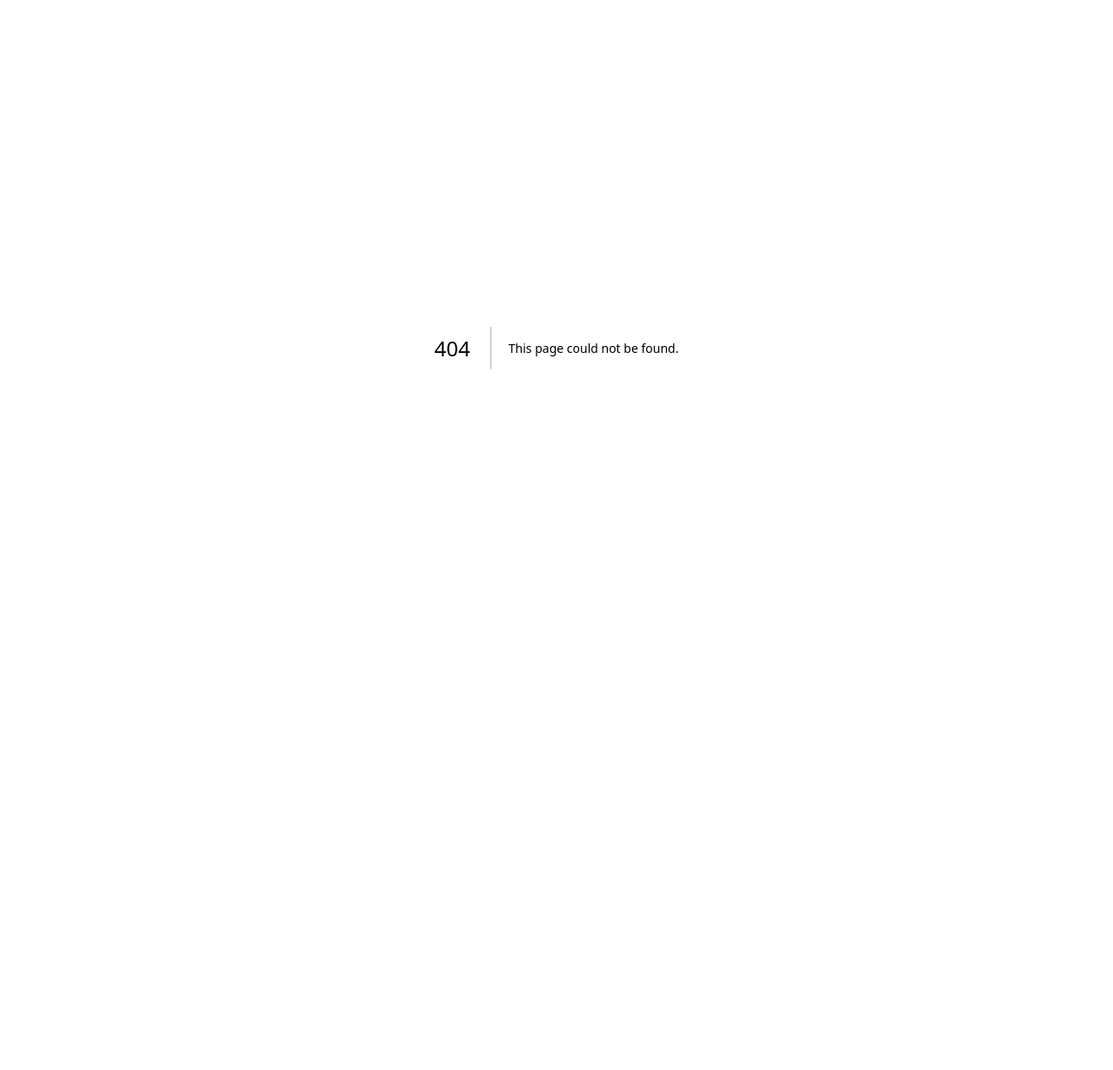
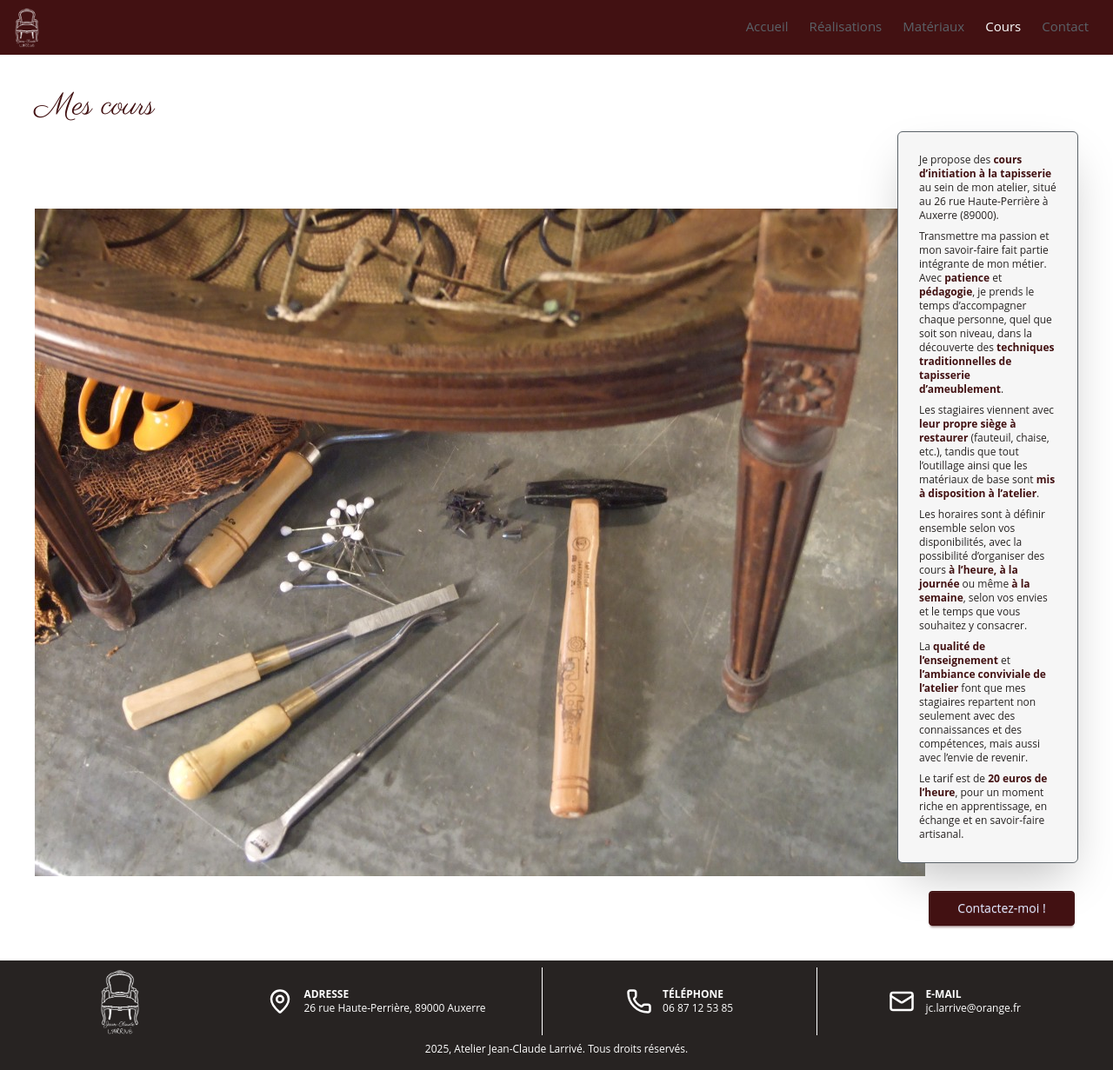
Before and after one commit to Clabb2029/larrive-website, a Next.js app: page /cours in a window 1280 px wide. Before the commit this address had no page. Shown: the whole page at 87% size. Before the commit the page ends 800 px from the top, so only its background shows below. Built offline with nearby package versions, Linux system fonts and the light colour scheme.

Commit message:
courses page implemented

```diff
--- a/src/components/PageLayout.tsx
+++ b/src/components/PageLayout.tsx
@@ -3,9 +3,9 @@ import Navbar from "./navbar";
 
 export const PageLayout = ({ children }: { children: React.ReactNode }) => {
     return (
-        <div className="min-h-screen bg-base-100">
+        <div className="min-h-screen bg-base-100 flex flex-col">
             <Navbar />
-            <div className="container p-6">
+            <div className="w-full p-10 flex-1">
                 {children}
             </div>
             <Footer />
--- a/src/components/contactButton.tsx
+++ b/src/components/contactButton.tsx
@@ -1,8 +1,8 @@
 import Link from "next/link";
 
-export default function ContactButton({ buttonText }: { buttonText: string }) {
+export default function ContactButton({ buttonText, className }: { buttonText: string, className?: string }) {
     return (
-        <div className="text-center">
+        <div className={`text-center ${className}`}>
             <Link href="/contact" className="btn btn-primary font-normal px-8">
                 {buttonText}
             </Link>
--- a/src/components/footer.tsx
+++ b/src/components/footer.tsx
@@ -5,9 +5,9 @@ export default function Footer() {
 
     return (
         <footer className="bg-base-content text-base-100 text-xs">
-            <div className="container px-6 py-4 mx-auto">
+            <div className="container px-6 py-2 mx-auto">
                 <div className="grid grid-cols-1 sm:grid-cols-2 lg:grid-cols-5 gap-6 sm:gap-y-10">
-                    <Image src="/logo.png" height={60} width={60} alt="Website logo" className="col-span-1 filter invert brightness-0 mx-auto my-auto"/>
+                    <Image src="/logo.png" height={50} width={50} alt="Logo du site" className="col-span-1 filter invert brightness-0 mx-auto my-auto"/>
                     <div className="flex flex-col lg:flex-row items-stretch col-span-1 lg:col-span-4 w-fit lg:w-full mx-auto divide-y lg:divide-y-0 divide-base-100 lg:divide-x">
                         <div className="flex flex-row items-center lg:justify-center flex-1 lg:pe-8 py-2">
                             <MapPin size={30} className="me-3"/>
@@ -33,7 +33,7 @@ export default function Footer() {
                     </div>
                 </div>
             </div>
-            <p className="p-4 text-center">{new Date().getFullYear()}, Atelier Jean-Claude Larrivé. Tous droits réservés.</p>
+            <p className="pb-4 text-center">{new Date().getFullYear()}, Atelier Jean-Claude Larrivé. Tous droits réservés.</p>
         </footer>
     )
 }
--- a/src/components/navbar.tsx
+++ b/src/components/navbar.tsx
@@ -26,7 +26,7 @@ export default function Navbar() {
         <div className="sticky top-0">
             <nav className="relative px-4 py-2 flex justify-between items-center bg-primary text-base-300">
                 <Link href="/">
-                    <Image src="/logo.png" height={30} width={30} alt="Website logo" className="filter invert brightness-0"/>
+                    <Image src="/logo.png" height={30} width={30} alt="Logo du site" className="filter invert brightness-0"/>
                 </Link>
                 <Menu onClick={handleMenuClick} className="md:hidden cursor-pointer hover:text-base-100"/>
 
@@ -59,13 +59,13 @@ export default function Navbar() {
                 <nav
                     className={`
                         bg-primary text-base-100 fixed top-0 left-0 bottom-0 flex flex-col w-5/6 max-w-sm px-4 py-2 border-r overflow-y-auto
-                        transform transition-transform duration-300
+                        transform transition-transform duration-300 z-50
                         ${menuOpen ? "translate-x-0" : "-translate-x-full"}
                     `}
                 >
                     <div className="flex items-center">
                         <Link href="/" className="mr-auto">
-                            <Image src="/logo.png" height={30} width={30} alt="Website logo" className="filter invert brightness-0"/>
+                            <Image src="/logo.png" height={30} width={30} alt="Logo du site" className="filter invert brightness-0"/>
                         </Link>
                         <X onClick={() => setMenuOpen(false)} className="cursor-pointer"/>
                     </div>
--- /dev/null
+++ b/src/pages/cours.tsx
@@ -0,0 +1,29 @@
+import ContactButton from "@/components/contactButton";
+import { PageLayout } from "@/components/PageLayout";
+import Image from "next/image";
+
+export default function Cours() {
+    return (
+        <PageLayout>
+            <div className="w-fit">
+                <h1 className="mb-4 text-4xl parisienne-regular text-primary">Mes cours</h1>
+                <div className="lg:flex w-full mx-auto mt-10">
+                    <Image src="/cours.jpg" height={400} width={400} alt="Image illustrant le texte à propos des cours" className="my-auto mx-auto w-full md:w-auto"/>
+                    <div>
+                        <div className="card static card-border border-base-300 bg-base-200 rounded-md shadow-2xl w-fit lg:-ms-8 lg:-mt-8 h-fit mt-8">
+                            <div className="card-body text-xs">
+                                <span>Je propose des <span className="primary-bold">cours d’initiation à la tapisserie</span> au sein de mon atelier, situé au 26 rue Haute-Perrière à Auxerre (89000).</span>
+                                <span>Transmettre ma passion et mon savoir-faire fait partie intégrante de mon métier. Avec <span className="primary-bold">patience</span> et <span className="primary-bold">pédagogie</span>, je prends le temps d’accompagner chaque personne, quel que soit son niveau, dans la découverte des <span className="primary-bold">techniques traditionnelles de tapisserie d’ameublement</span>.</span>
+                                <span>Les stagiaires viennent avec <span className="primary-bold">leur propre siège à restaurer</span> (fauteuil, chaise, etc.), tandis que tout l’outillage ainsi que les matériaux de base sont <span className="primary-bold">mis à disposition à l’atelier</span>.</span>
+                                <span>Les horaires sont à définir ensemble selon vos disponibilités, avec la possibilité d’organiser des cours <span className="primary-bold">à l’heure, à la journée</span> ou même <span className="primary-bold">à la semaine</span>, selon vos envies et le temps que vous souhaitez y consacrer.</span>
+                                <span>La <span className="primary-bold">qualité de l’enseignement</span> et <span className="primary-bold">l’ambiance conviviale de l’atelier</span> font que mes stagiaires repartent non seulement avec des connaissances et des compétences, mais aussi avec l’envie de revenir.</span>
+                                <span>Le tarif est de <span className="primary-bold">20 euros de l’heure</span>, pour un moment riche en apprentissage, en échange et en savoir-faire artisanal.</span>
+                            </div>
+                        </div>
+                        <ContactButton buttonText="Contactez-moi !" className="mt-8"/>
+                    </div>
+                </div>
+            </div>
+        </PageLayout>
+    );
+}
--- a/src/styles/globals.css
+++ b/src/styles/globals.css
@@ -1,3 +1,5 @@
+@import url('https://fonts.googleapis.com/css2?family=Parisienne&display=swap');
+
 @import "tailwindcss";
 @plugin "daisyui" {
     themes: false;
@@ -42,3 +44,12 @@ body {
     font-family: Open Sans, sans-serif;
     font-size: 15px;
 }
+
+.parisienne-regular {
+    font-family: "Parisienne", cursive;
+}
+
+.primary-bold {
+    font-weight: bold;
+    color: var(--color-primary)
+}
```
Also changed, not shown: public/cours.jpg (added).
